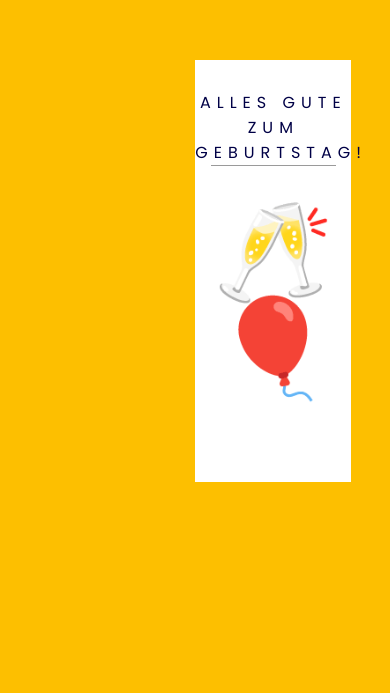
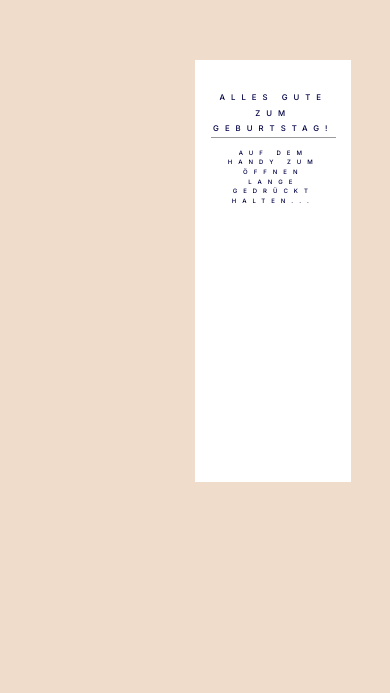
Before and after one commit to felixschloesser/birthday-card, a plain HTML site: page templates/index.html in a window 390 px wide. Shown: the part 151-844 px from the top of the page. Drawn offline with Linux system fonts and the light colour scheme; files that its build step writes are made by us from their sources.

Commit message:
fixed flex layout

```diff
--- a/static/birthday.css
+++ b/static/birthday.css
@@ -2,10 +2,10 @@
   padding: 0;
   margin: 0;
   box-sizing: border-box;
-  font-family: "Poppins", sans-serif;
+  overflow-wrap: break-word;
 }
 body {
-  background-color: #fdbf00;
+  background-color: #F0DCCA;
 }
 
 hr {
@@ -31,10 +31,15 @@ hr {
   perspective: 1200px;
   transition: 1s;
 }
-.card:hover {
+.card:hover, .card:active,
+.card:focus,
+.card.active {
   transform: rotate(-5deg);
 }
-.card:hover .outside {
+.card:hover .outside,
+.card:active .outside,
+.card:active .focus,
+.card.active {
   transform: rotateY(-130deg);
 }
 .outside,
@@ -51,10 +56,12 @@ hr {
   text-align: center;
   display: flex;
   flex-direction: column;
-  justify-content: space-around;
+  justify-content: start;
   align-items: center;
   left: 50%;
   overflow: scroll;
+  font-family: "Gochi Hand", cursive;
+
 }
 
 
@@ -67,8 +74,16 @@ hr {
   transition: 2s;
   cursor: pointer;
   text-align: center;
+  font-family: 'Inter', sans-serif;
+}
 
+.outside p.small {
+  max-width: 80%;
+  font-size: 0.3em;
+  margin: auto;
+  margin-top: 10px;
 }
+
 .front,
 .back {
   height: 100%;
@@ -78,30 +93,50 @@ hr {
   backface-visibility: hidden;
   transform: rotateX(0deg);
 }
+
 .front {
   background-color: #ffffff;
+  overflow: hidden
 }
 .back {
   transform: rotateY(180deg);
   background: linear-gradient(to left, #e7e7e7, #ffffff 30%);
 }
 .outside p {
-  font-size: 1em;
+  font-size: 1.3em;
   text-transform: uppercase;
   margin-top: 30px;
   letter-spacing: 6px;
   color: #000046;
 }
+
 .outside h1 {
   padding-top: 0.4em;
-  font-size: 6em;
-  line-height: 1em;
+  font-size: 5em;
+  line-height: 2em;
 }
 .inside p {
-  font-size: 0.5em;
+  font-size: 1em;
   max-width: 80%;
+  line-height: 1.2em;
+  margin-bottom: 1em;
+  margin-top: 0.8em;
 }
 .inside h1 {
   font-size: 6em;
   line-height: 1em;
+  padding: 0.2em;
+  padding-bottom: 0em;
 }
+
+
+@media (max-width: 600px) {
+  .outside h1 {
+    display: none;
+  }
+  .outside p {
+    padding: 0 1em;
+    line-height: 2em;
+    font-size: 2vw;
+  }
+}
--- a/templates/index.html
+++ b/templates/index.html
@@ -5,10 +5,9 @@
     <meta name="viewport" content="width=device-width, initial-scale=1.0" />
     <title>Hannah's Geburtstag</title>
     <!-- Google Font-->
-    <link
-      href="https://fonts.googleapis.com/css2?family=Poppins&display=swap"
-      rel="stylesheet"
-    />
+    <link rel="preconnect" href="https://fonts.googleapis.com">
+    <link rel="preconnect" href="https://fonts.gstatic.com" crossorigin>
+    <link href="https://fonts.googleapis.com/css2?family=Gochi+Hand&family=Inter:wght@500&display=swap" rel="stylesheet">
     <!-- Stylesheet -->
     <link rel="stylesheet" href="birthday.css" />
   </head>
@@ -18,28 +17,33 @@
         <div class="front">
           <p>Alles gute zum Geburtstag!</p>
           <hr>
+          <p class="small">Auf dem Handy zum öffnen lange gedrückt halten...</p>
           <h1>🥂🎈</h1>
+
         </div>
         <div class="back"></div>
       </div>
       <div class="inside">
         <p>Liebe Hannah,</p>
-        <p>Hoffentlich sieht das gerade alles so aus wie ich mir das vorgestellt habe - wenns nicht versucht nochmal auf einem Laptop statt auf dem Handy zu öffnen :S.
+        <p>hoffentlich sieht das gerade alles so aus wie ich mir das vorgestellt habe - wenns nicht versucht nochmal auf einem Laptop statt auf dem Handy zu öffnen :S.
         </p>
-        <p>Wenn du mich besuchen kommst, würde ich gerne diese <a href="https://www.youtube.com/watch?v=c58fcTtpGNQ">pariser urbane Schafsherde</a> mit dir besuchen.
+        <p>Wenn du mich besuchen kommst, würde ich sehr gerne diese <a href="https://www.youtube.com/watch?v=c58fcTtpGNQ">urbane Schafsherde</a> mit dir besuchen. Schau mal wie süß die sind!
+        </p>
+
+        <p>
+        Am Abend würde ich dich gerne zu einem <a href="https://guide.michelin.com/fr/fr/ile-de-france/paris/restaurant/jouvence">Abendessen in einem schicken pariser vegetarischen Restaurant</a> einladen.
+        </p>
+
+        <p>
+            Ich freue mich ganz doll auf unser nächstes Wiederzusehen. OH GUCK MAL, ein SCHAF!
         </p>
         <h1>🐑</h1>
 
-        <p>
-        Am Abend würde ich dich gerne zu einem <a href="https://guide.michelin.com/fr/fr/ile-de-france/paris/restaurant/jouvence">Abendessen in einem schicken Pariser vegetarischen Restaurant</a> einladen.
-        </p>
-        <h1>🧑‍🍳</h1>
-
-        <p>
-            Ich freue mich ganz doll auf unser nächstes Wiederzusehen.
-        </p>
         <p>In Liebe, <br> dein TinTin
         </p>
+        <h1>💕</h1>
+
+
       </div>
     </div>
   </body>
```
